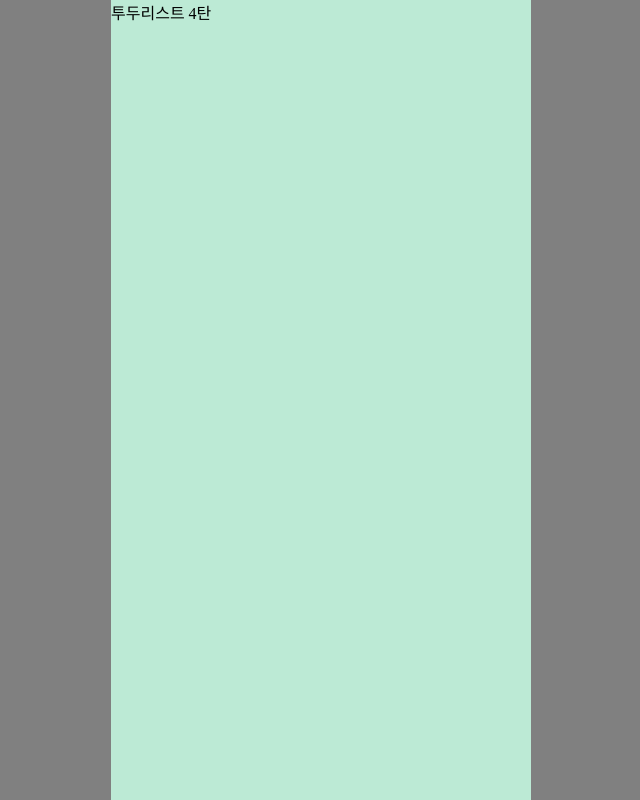
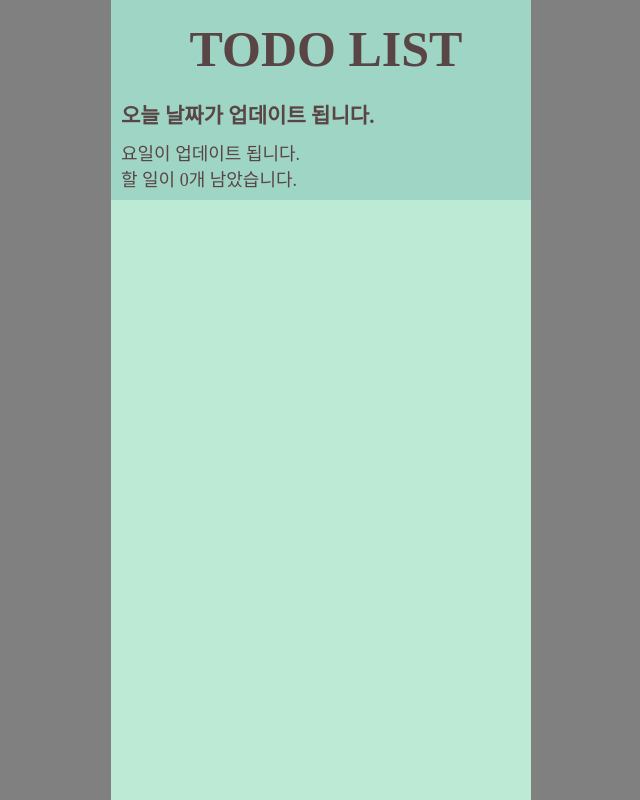
Before and after one commit to SJ0826/2022-todolist-challenge, a Next.js app in the folder 2022-11-06/: page /todolist4 in a window 1280 px wide. Shown: the whole page, without its empty margins (319-959 px from the left). Built offline with nearby package versions, Linux system fonts and the light colour scheme.

Commit message:
[ui] feat: TodoHeader 추가

```diff
--- a/2022-11-06/pages/todolist4.tsx
+++ b/2022-11-06/pages/todolist4.tsx
@@ -1,5 +1,16 @@
+
+import TodoHeader from '@ui/components/todo/TodoHeader'
+import styled from 'styled-components'
+
 const todolist4 = () => {
-return(<div>투두리스트 4탄</div>)
+return (
+  <Container>
+    <TodoHeader today='오늘 날짜가 업데이트 됩니다.' dayName='요일이 업데이트 됩니다.' unDoneTask={0} />
+  </Container>
+)
 }
 
 export default todolist4
+
+const Container = styled.div`
+`
--- /dev/null
+++ b/2022-11-06/ui/components/todo/TodoHeader.tsx
@@ -0,0 +1,53 @@
+import styled from 'styled-components'
+
+interface Props {
+  today: string
+  dayName: string
+  unDoneTask: number
+}
+
+const TodoHeader = ({ today, dayName, unDoneTask }: Props) => {
+  return (
+    <Header>
+      <Container>
+        <Title>TODO LIST</Title>
+        <Today>{today}</Today>
+        <DayName>{dayName}</DayName>
+        <UnDonTask>할 일이 {unDoneTask}개 남았습니다.</UnDonTask>
+      </Container>
+    </Header>
+  )
+}
+
+export default TodoHeader
+
+const Header = styled.div`
+  display: flex;
+  flex-direction: column;
+  justify-content: start;
+  height: 200px;
+  background-color: #9ed5c5;
+`
+
+const Title = styled.h1`
+  display: flex;
+  justify-content: center;
+  font-size: 50px;
+  top: 24px;
+  margin-top: 20px;
+  margin-bottom: 10px;
+`
+
+const Container = styled.div`
+  padding-left: 10px;
+  font-size: 18px;
+  color: #594545;
+`
+
+const Today = styled.h3`
+  margin-bottom: 10px;
+`
+
+const DayName = styled.div``
+
+const UnDonTask = styled.div``
```
